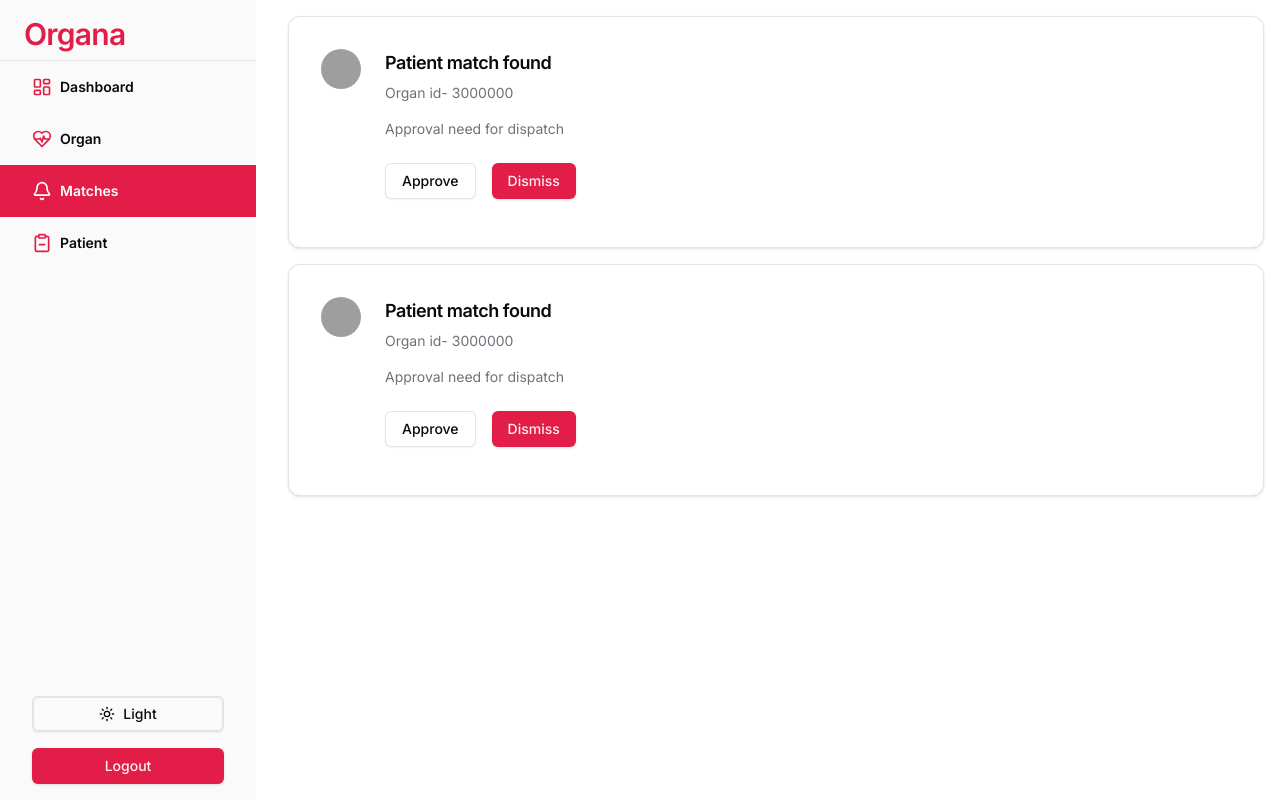
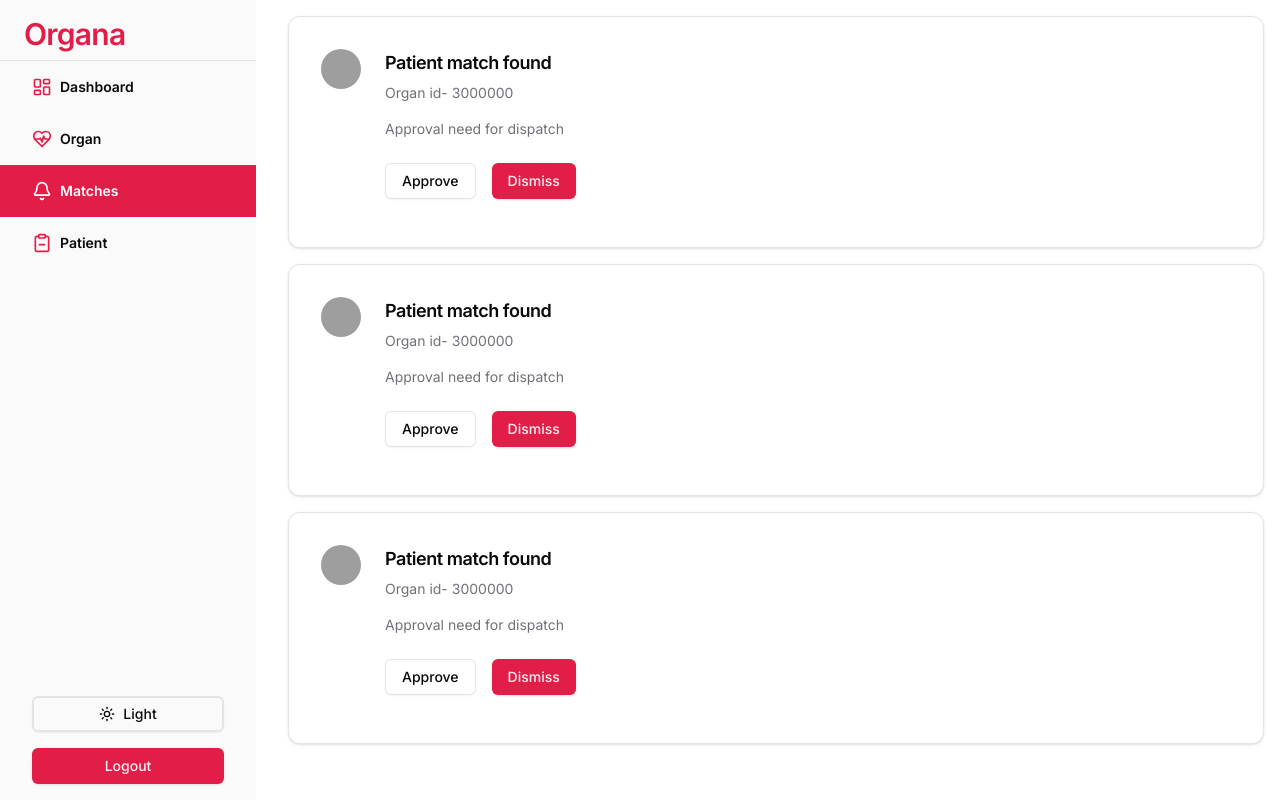
Before and after one commit to msanchariii/organa, a Next.js app in the folder frontend/: page /matches in a window 1280 px wide. Built offline with nearby package versions, Linux system fonts and the light colour scheme; grey boxes are pictures that could not be loaded.

Commit message:
match-card

```diff
--- a/frontend/src/app/(user)/matches/page.tsx
+++ b/frontend/src/app/(user)/matches/page.tsx
@@ -5,6 +5,7 @@ const MatcherPage = () => {
         <div className="space-y-4">
             <MatchCard></MatchCard>
             <MatchCard></MatchCard>
+            <MatchCard></MatchCard>
         </div>
     );
 };
```
